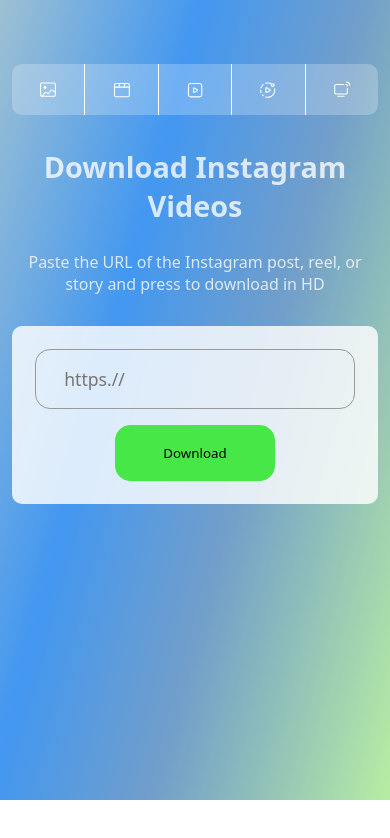
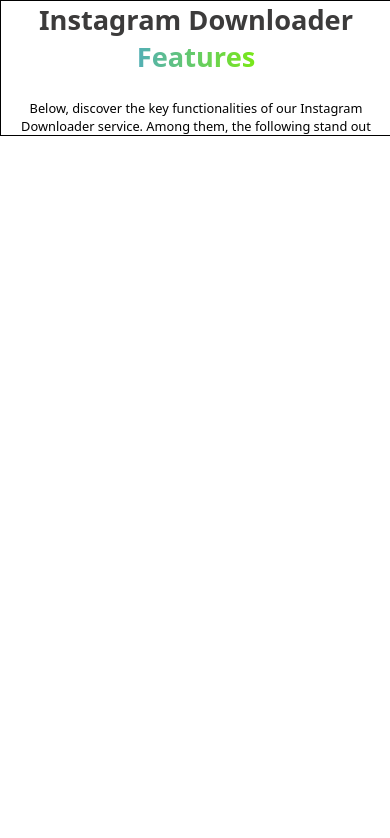
Before and after one commit to dvlpr2003/Instagram-media-downloader, a React (Vite) app: page / in a window 390 px wide. Shown: the top 838 px of the page. Built offline with nearby package versions, Linux system fonts and the light colour scheme; a web font is replaced by a local one.

Commit message:
section-2

```diff
--- a/src/App.jsx
+++ b/src/App.jsx
@@ -1,12 +1,14 @@
 
 import Header from "./Header/Header"
 import Section1 from "./Home/container-1"
+import Section2Main from "./Home/container-2"
 function App() {
 
   return (
     <>
     {/* <Header/> */}
-    <Section1/>
+    {/* <Section1/> */}
+    <Section2Main/>
 
     </>
   )
--- /dev/null
+++ b/src/Home/container-2.jsx
@@ -0,0 +1,21 @@
+
+import "./container2.css"
+
+
+export default function Section2Main(){
+    return(
+        <section id="section2-main">
+            <Section2Heading/>
+        </section>
+    )
+}
+
+function Section2Heading(){
+    return(
+        <div className="section-2-heading">
+            <h2 className="section-2-heading w4-c7">Instagram Downloader <span className="w4-c7-span-head">Features</span></h2>
+            <p className="w4-c7-p">Below, discover the key functionalities of our Instagram Downloader service. Among them, the following stand out</p>
+
+        </div>
+    )
+}
--- /dev/null
+++ b/src/Home/container2.css
@@ -0,0 +1,80 @@
+#section2-main{
+    border: 1px solid black;
+    width: 100%;
+    height: auto;
+    display: flex;
+    flex-direction: column;
+    justify-content: center;
+    align-items: center;
+}
+.section-2-heading{
+    display: flex;
+    flex-direction: column;
+    justify-content: center;
+    align-items: center;
+}
+.w4-c7{
+
+    display: inline;
+    font-family: ui-sans-serif, system-ui, sans-serif, Apple Color Emoji, Segoe UI Emoji, Segoe UI Symbol, Noto Color Emoji;
+    font-size: 3rem;
+    color: #3c3b3b;
+    text-align: center;
+    padding-bottom: 1.5rem;
+}
+.w4-c7-span-head{
+    background-image: linear-gradient(90deg, #53afb6 0%, #79e817 100%);
+    color: rgba(0, 0, 0, 0);
+    -webkit-background-clip: text;
+}
+.w4-c7-p{
+    width: 40rem;
+    font-family: ui-sans-serif, system-ui, sans-serif, Apple Color Emoji, Segoe UI Emoji, Segoe UI Symbol, Noto Color Emoji;
+    text-align: center;
+
+
+}
+
+@media(min-width:50px) and (max-width:300px){
+    .w4-c7{
+        padding-left: .5rem;
+        padding-right: .5rem;
+        font-size: 1.5rem;
+    }
+    .w4-c7-p{
+        padding-left: 1rem;
+        padding-right: 1rem;
+        width: auto;
+        font-size: .8rem;
+    }
+
+}
+@media(min-width:300px) and (max-width:550px){
+    .w4-c7{
+        padding-left: .5rem;
+        padding-right: .5rem;
+        font-size: 1.7rem;
+    }
+    .w4-c7-p{
+        padding-left: 1rem;
+        padding-right: 1rem;
+        width: auto;
+        font-size: .8rem;
+    }
+
+}
+@media(min-width:550px) and (max-width:750px){
+    .w4-c7{
+        padding-left: .5rem;
+        padding-right: .5rem;
+        font-size: 2.3rem;
+    }
+    .w4-c7-p{
+        padding-left: 1rem;
+        padding-right: 1rem;
+        width: auto;
+        font-size: .8rem;
+    }
+
+
+}
```
